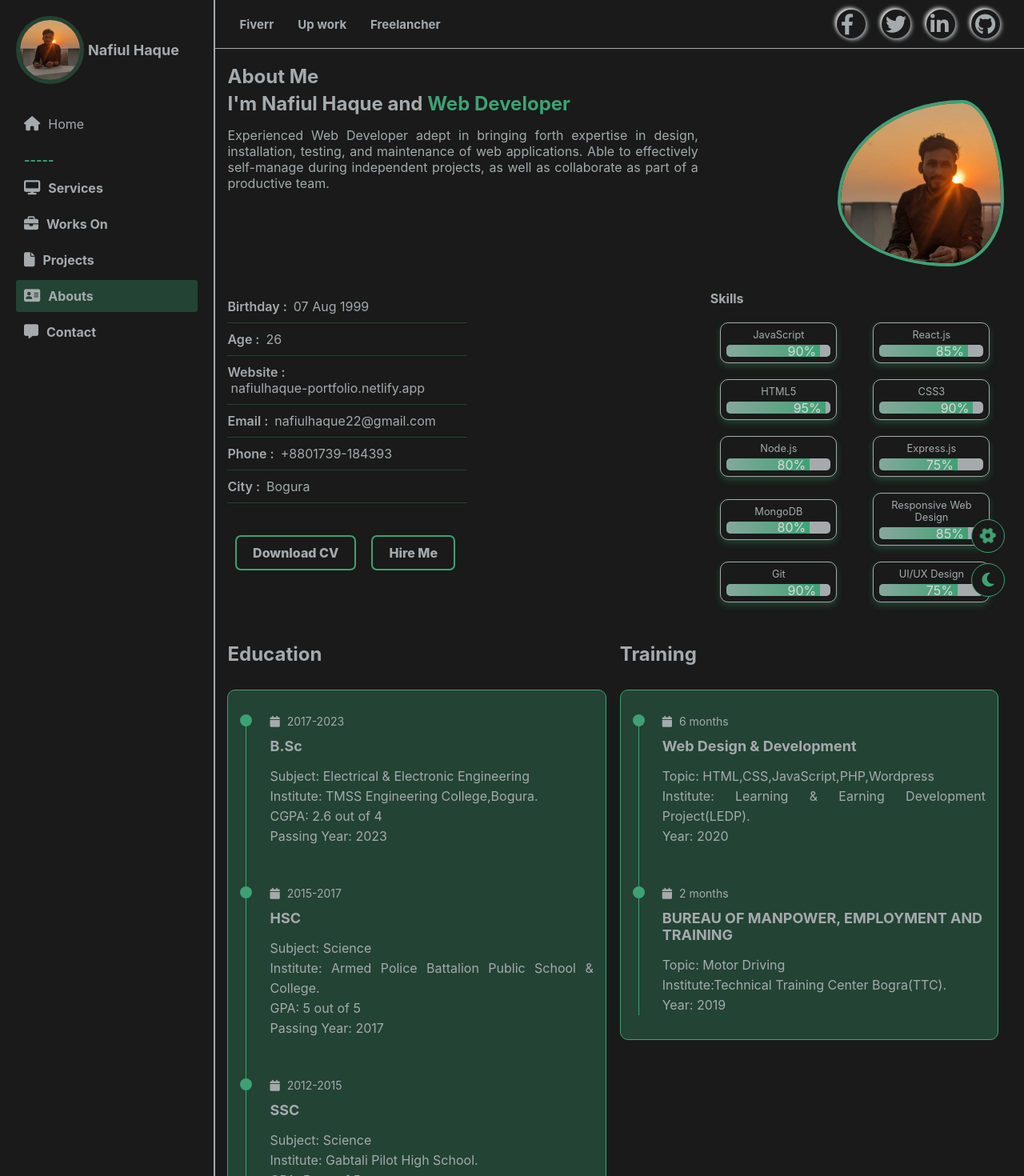
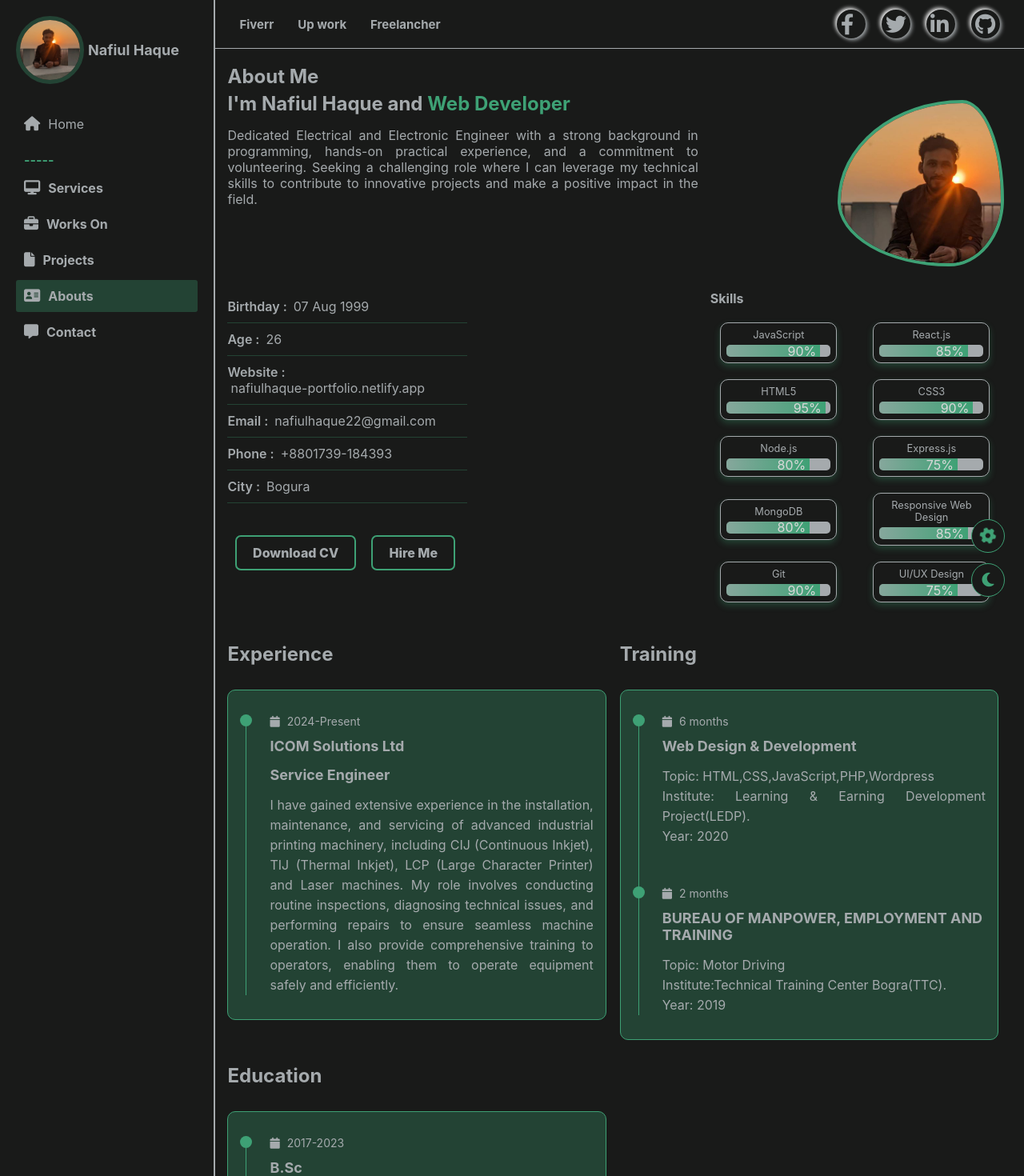
Before and after one commit to NafiulHaque/Portfolio, a React (Create React App) app: page /abouts in a window 1280 px wide. Shown: the top 1470 px of the page at 80% size. Built offline with nearby package versions, Linux system fonts and the light colour scheme.

Commit message:
abouts change-2025

```diff
--- a/src/Components/Pages/Abouts/Abouts.js
+++ b/src/Components/Pages/Abouts/Abouts.js
@@ -1,11 +1,10 @@
 import "./Abouts.css";
-import React from 'react';
-import pro from "../../../img/profile/profile.jpg"
+import React from "react";
+import pro from "../../../img/profile/profile.jpg";
 import Skills from "../Skills/Skills";
-import { useReactToPrint } from 'react-to-print';
+import { useReactToPrint } from "react-to-print";
 
 const Abouts = () => {
-
   const cvRef = React.useRef();
 
   const handlePrint = useReactToPrint({
@@ -13,33 +12,46 @@ const Abouts = () => {
   });
 
   return (
-        <div className="abouts" >
+    <div className="abouts">
       <section className="about section" ref={cvRef}>
         <div className="contain">
           <div className="row">
             <div className="section-title">
               <h2>About Me</h2>
             </div>
-
-
           </div>
-                    <div className="about-content" >
+          <div className="about-content">
             <div className="row">
               <div className="about-text">
-                                <h3>I'm Nafiul Haque and <span>Web Developer</span></h3>
-                                <p>Experienced Web Developer adept in bringing forth expertise in design, installation, testing, and maintenance of web applications. Able to effectively self-manage during independent projects, as well as collaborate as part of a productive team.</p>
+                <h3>
+                  I'm Nafiul Haque and <span>Web Developer</span>
+                </h3>
+                <p>
+                  Dedicated Electrical and Electronic Engineer with a strong
+                  background in programming, hands-on practical experience, and
+                  a commitment to volunteering. Seeking a challenging role where
+                  I can leverage my technical skills to contribute to innovative
+                  projects and make a positive impact in the field.
+                </p>
               </div>
               <div className="shape-con">
-                                <div className="shape" >
+                <div className="shape">
                   <img className="profile" src={pro} alt="profile" />
-                                    <svg className="blob" viewBox="0 0 200 200" xmlns="http://www.w3.org/2000/svg">
-                                        <path fill="#F1C21B" d="M52.8,-50.6C69.4,
+                  <svg
+                    className="blob"
+                    viewBox="0 0 200 200"
+                    xmlns="http://www.w3.org/2000/svg"
+                  >
+                    <path
+                      fill="#F1C21B"
+                      d="M52.8,-50.6C69.4,
                 -36.3,84.3,-18.2,83.1,-1.2C81.9,15.8,64.6,31.6,
                 48.1,38.9C31.6,46.2,15.8,45.1,-3.7,48.8C-23.3,
                 52.6,-46.5,61.2,-58.7,53.9C-70.9,46.5,-72.1,23.3,
                 -65.9,6.2C-59.7,-10.9,-46.2,-21.7,-34,-36C-21.7,-50.3,
                 -10.9,-68,3.6,-71.7C18.2,-75.3,36.3,-64.9,52.8,-50.6Z"
-                                            transform="translate(100 100)" />
+                      transform="translate(100 100)"
+                    />
                   </svg>
                 </div>
               </div>
@@ -48,28 +60,44 @@ const Abouts = () => {
               <div className="personal-info">
                 <div className="row">
                   <div className="info-item">
-                                        <p>Birthday : <span> 07 Aug 1999</span></p>
+                    <p>
+                      Birthday : <span> 07 Aug 1999</span>
+                    </p>
                   </div>
                   <div className="info-item">
-                                        <p>Age : <span>26</span></p>
+                    <p>
+                      Age : <span>26</span>
+                    </p>
                   </div>
                   <div className="info-item">
-                                        <p>Website :<span>nafiulhaque-portfolio.netlify.app</span></p>
+                    <p>
+                      Website :<span>nafiulhaque-portfolio.netlify.app</span>
+                    </p>
                   </div>
                   <div className="info-item">
-                                        <p>Email : <span>nafiulhaque22@gmail.com</span></p>
+                    <p>
+                      Email : <span>nafiulhaque22@gmail.com</span>
+                    </p>
                   </div>
                   <div className="info-item">
-                                        <p>Phone : <span> +8801739-184393</span></p>
+                    <p>
+                      Phone : <span> +8801739-184393</span>
+                    </p>
                   </div>
                   <div className="info-item">
-                                        <p>City : <span>Bogura</span></p>
+                    <p>
+                      City : <span>Bogura</span>
+                    </p>
                   </div>
                 </div>
                 <div className="row">
                   <div className="buttons">
-                                        <a href="#" className="btn" onClick={handlePrint} >Download CV</a>
-                                        <a href="#" className="btn hire-me">Hire Me</a>
+                    <a href="#" className="btn" onClick={handlePrint}>
+                      Download CV
+                    </a>
+                    <a href="#" className="btn hire-me">
+                      Hire Me
+                    </a>
                   </div>
                 </div>
               </div>
@@ -77,10 +105,83 @@ const Abouts = () => {
                 <h4>Skills</h4>
                 <Skills />
               </div>
-
             </div>
             <div className="page-break" />
             <div className="row">
+              <div className="experience">
+                <h3 className="title">Experience</h3>
+                <div className="row">
+                  <div className="timeline-box">
+                    <div className="timeline">
+                      {/* ====timeline item ====== */}
+                      <div className="timeline-item">
+                        <div className="circle-dot"></div>
+                        <h3 className="timeline-date">
+                          <i className="fa fa-calendar"></i> 2024-Present
+                        </h3>
+                        <h4 className="timeline-title">ICOM Solutions Ltd</h4>
+                        <h5 className="timeline-title">Service Engineer</h5>
+                        <p className="timeline-text">
+                          I have gained extensive experience in the
+                          installation, maintenance, and servicing of advanced
+                          industrial printing machinery, including CIJ
+                          (Continuous Inkjet), TIJ (Thermal Inkjet), LCP (Large
+                          Character Printer) and Laser machines. My role
+                          involves conducting routine inspections, diagnosing
+                          technical issues, and performing repairs to ensure
+                          seamless machine operation. I also provide
+                          comprehensive training to operators, enabling them to
+                          operate equipment safely and efficiently.
+                        </p>
+                      </div>
+
+                    </div>
+                  </div>
+                </div>
+              </div>
+
+              <div className="experience">
+                <h3 className="title">Training</h3>
+                <div className="row">
+                  <div className="timeline-box">
+                    <div className="timeline">
+                      {/* ====timeline item ====== */}
+                      <div className="timeline-item">
+                        <div className="circle-dot"></div>
+                        <h3 className="timeline-date">
+                          <i className="fa fa-calendar"></i> 6 months
+                        </h3>
+                        <h4 className="timeline-title">
+                          Web Design & Development
+                        </h4>
+                        <p className="timeline-text">
+                          Topic: HTML,CSS,JavaScript,PHP,Wordpress <br />
+                          Institute: Learning & Earning Development
+                          Project(LEDP).
+                          <br />
+                          Year: 2020{" "}
+                        </p>
+                      </div>
+                      {/* ====timeline item ====== */}
+                      <div className="timeline-item">
+                        <div className="circle-dot"></div>
+                        <h3 className="timeline-date">
+                          <i className="fa fa-calendar"></i> 2 months
+                        </h3>
+                        <h4 className="timeline-title">
+                          BUREAU OF MANPOWER, EMPLOYMENT AND TRAINING{" "}
+                        </h4>
+                        <p className="timeline-text">
+                          Topic: Motor Driving <br />
+                          Institute:Technical Training Center Bogra(TTC).
+                          <br />
+                          Year: 2019{" "}
+                        </p>
+                      </div>
+                    </div>
+                  </div>
+                </div>
+              </div>
               <div className="education">
                 <h3 className="title">Education</h3>
                 <div className="row">
@@ -88,81 +189,47 @@ const Abouts = () => {
                     <div className="timeline">
                       {/* ====timeline item ====== */}
                       <div className="timeline-item">
-                                                <div className="circle-dot">
-
-                                                </div>
+                        <div className="circle-dot"></div>
                         <h3 className="timeline-date">
                           <i className="fa fa-calendar"></i> 2017-2023
                         </h3>
                         <h4 className="timeline-title">B.Sc</h4>
-                                                <p className="timeline-text">Subject: Electrical & Electronic Engineering <br />
-                                                    Institute: TMSS Engineering College,Bogura.<br />
-                                                    CGPA: 2.6 out of 4 <br /> Passing Year: 2023  </p>
+                        <p className="timeline-text">
+                          Subject: Electrical & Electronic Engineering <br />
+                          Institute: TMSS Engineering College,Bogura.
+                          <br />
+                          CGPA: 2.8 out of 4 <br /> Passing Year: 2023{" "}
+                        </p>
                       </div>
                       {/* ====timeline item ====== */}
                       <div className="timeline-item">
-                                                <div className="circle-dot">
-
-                                                </div>
+                        <div className="circle-dot"></div>
                         <h3 className="timeline-date">
                           <i className="fa fa-calendar"></i> 2015-2017
                         </h3>
                         <h4 className="timeline-title">HSC</h4>
-                                                <p className="timeline-text">Subject: Science <br />
-                                                    Institute: Armed Police Battalion Public School & College.<br />
-                                                    GPA: 5 out of 5 <br /> Passing Year: 2017  </p>
+                        <p className="timeline-text">
+                          Subject: Science <br />
+                          Institute: Armed Police Battalion Public School &
+                          College.
+                          <br />
+                          GPA: 5 out of 5 <br /> Passing Year: 2017{" "}
+                        </p>
                       </div>
                       {/* ====timeline item ====== */}
                       <div className="timeline-item">
-                                                <div className="circle-dot">
-
-                                                </div>
+                        <div className="circle-dot"></div>
                         <h3 className="timeline-date">
                           <i className="fa fa-calendar"></i> 2012-2015
                         </h3>
                         <h4 className="timeline-title">SSC</h4>
-                                                <p className="timeline-text">Subject: Science <br />
-                                                    Institute: Gabtali Pilot High School.<br />
-                                                    GPA: 5 out of 5 <br /> Passing Year: 2015  </p>
+                        <p className="timeline-text">
+                          Subject: Science <br />
+                          Institute: Gabtali Pilot High School.
+                          <br />
+                          GPA: 5 out of 5 <br /> Passing Year: 2015{" "}
+                        </p>
                       </div>
-
-                                        </div>
-                                    </div>
-                                </div>
-                            </div>
-                            <div className="experience">
-                                <h3 className="title">Training</h3>
-                                <div className="row">
-                                    <div className="timeline-box">
-                                        <div className="timeline">
-                                            {/* ====timeline item ====== */}
-                                            <div className="timeline-item">
-                                                <div className="circle-dot">
-
-                                                </div>
-                                                <h3 className="timeline-date">
-                                                    <i className="fa fa-calendar"></i> 6 months
-                                                </h3>
-                                                <h4 className="timeline-title">Web Design & Development</h4>
-                                                <p className="timeline-text">Topic: HTML,CSS,JavaScript,PHP,Wordpress <br />
-                                                    Institute: Learning & Earning Development Project(LEDP).<br />
-                                                    Year: 2020  </p>
-                                            </div>
-                                            {/* ====timeline item ====== */}
-                                            <div className="timeline-item">
-                                                <div className="circle-dot">
-
-                                                </div>
-                                                <h3 className="timeline-date">
-                                                    <i className="fa fa-calendar"></i> 2 months
-                                                </h3>
-                                                <h4 className="timeline-title">BUREAU OF MANPOWER, EMPLOYMENT AND TRAINING </h4>
-                                                <p className="timeline-text">Topic: Motor Driving   <br />
-                                                    Institute:Technical Training Center Bogra(TTC).<br />
-                                                    Year: 2019 </p>
-                                            </div>
-
-
                     </div>
                   </div>
                 </div>
@@ -171,9 +238,8 @@ const Abouts = () => {
           </div>
         </div>
       </section>
+    </div>
+  );
+};
 
-        </div>
-    )
-}
-
-export default Abouts
+export default Abouts;
```
Lines whose indentation alone changed are shown as unchanged.
